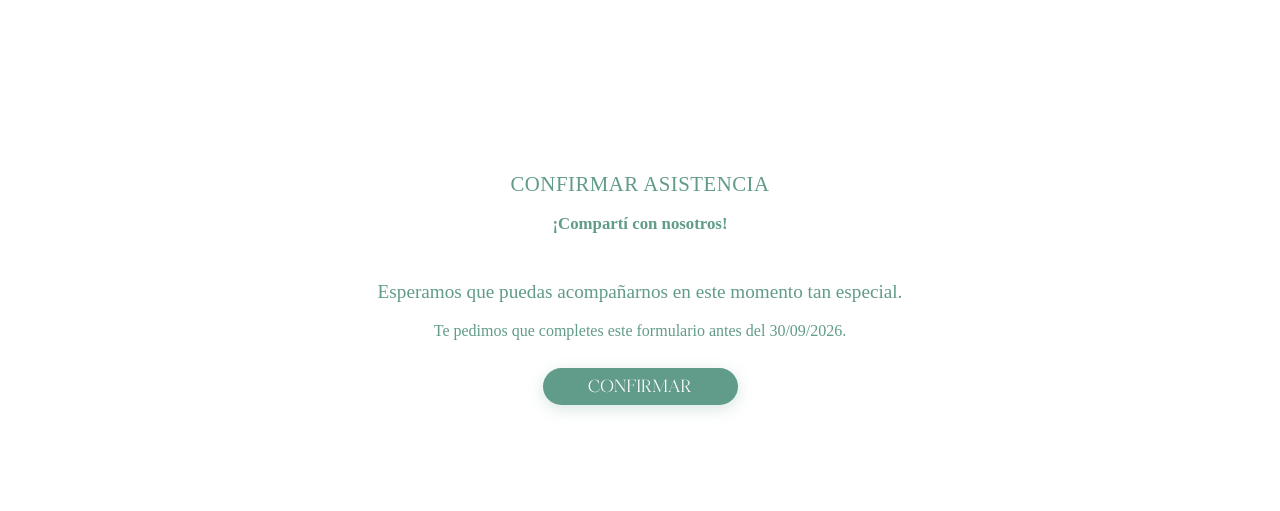
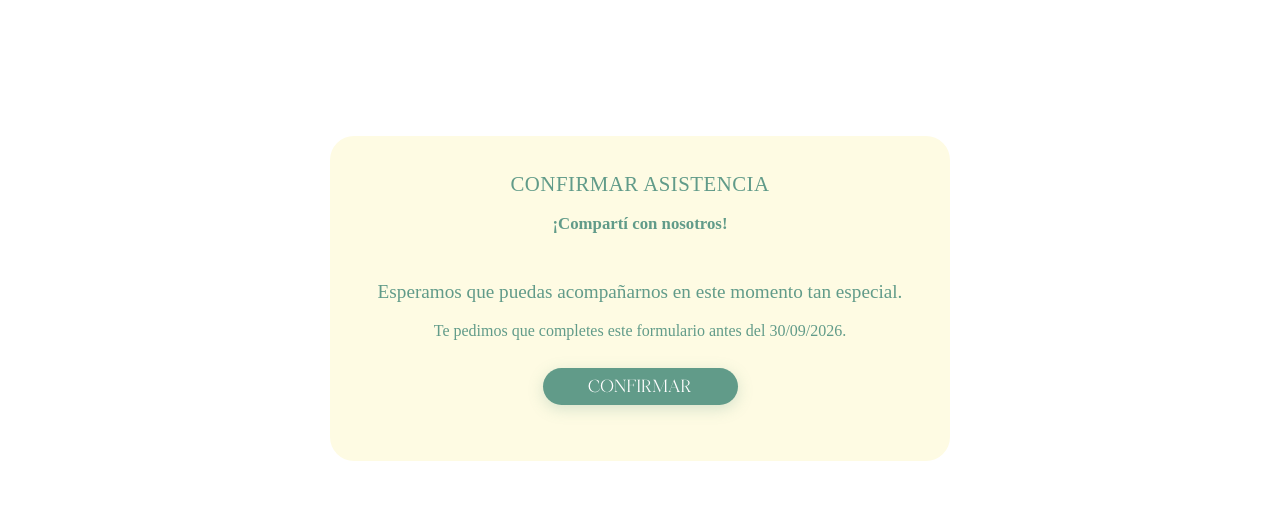
Before and after one commit to jiriberri/invitacion-dyj, a Vue app: page / in a window 1280 px wide. Shown: the part 4320-4831 px from the top of the page. Built offline with nearby package versions, Linux system fonts and the light colour scheme; a web font is replaced by a local one.

Commit message:
cambio color de fondo en confirmSection

```diff
--- a/src/components/ConfirmSection.vue
+++ b/src/components/ConfirmSection.vue
@@ -1,6 +1,6 @@
 <template>
   <section class="confirm-section section-container">
-    <div class="glass-card">
+    <div class="glass-card confirm-card">
       <h2 class="section-title confirm-title">CONFIRMAR ASISTENCIA</h2>
       <p class="section-subtitle">¡Compartí con nosotros!</p>
       <p class="section-description confirm-description">{{ confirmDescription }}</p>
@@ -32,6 +32,9 @@ const props = defineProps({
 
 <style lang="scss" scoped>
 .confirm-section {
+    .confirm-card {
+        background-color: $color-card-bg;
+    }
     .confirm-title {
         font-size: 1.3rem;
     }
```
